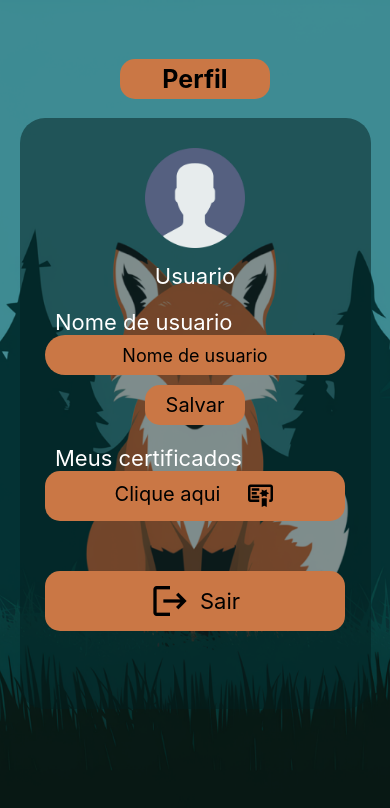
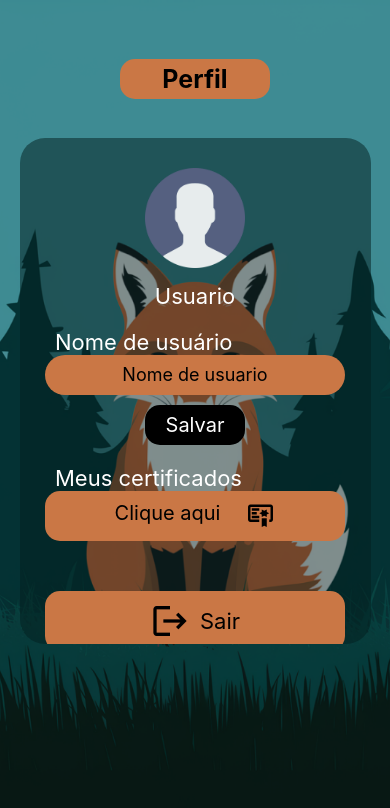
Before and after one commit to kirakman/CyberFox, a React Native app: screen /Perfil in a window 390 px wide. Shown: the top 808 px of the page. Built offline with nearby package versions, Linux system fonts and the light colour scheme.

Commit message:
Perfil screen done

```diff
--- a/components/botaoCertificado/BotaoCertificado.js
+++ b/components/botaoCertificado/BotaoCertificado.js
@@ -1,10 +1,14 @@
 import React from "react";
 import { StyleSheet, Text, TouchableOpacity } from "react-native";
 import { MaterialCommunityIcons } from '@expo/vector-icons';
+import { useNavigation } from "@react-navigation/native";
 
 const BotaoCertificado = ()=>{
+
+    const navigation = useNavigation();
+
     return(
-        <TouchableOpacity style={styles.emitiCertificado}>
+        <TouchableOpacity style={styles.emitiCertificado} onPress={() => navigation.navigate('Certificados')}>
             <Text style ={styles.textoBotaoCertificado}>Clique aqui</Text>
             <MaterialCommunityIcons name="certificate-outline" size={30} color="black" />
         </TouchableOpacity>
--- a/screens/Perfil.js
+++ b/screens/Perfil.js
@@ -1,5 +1,5 @@
 import React, { useEffect, useState } from "react";
-import {Image, ImageBackground, SafeAreaView, StyleSheet, Text, TextInput, TouchableOpacity, View } from "react-native";
+import {Image, ImageBackground, SafeAreaView, StyleSheet, Text, TextInput, TouchableOpacity, View, Alert } from "react-native";
 import IndicadoTela from "../components/indicadorTela/IndicadorTela";
 import BotaoCertificado from "../components/botaoCertificado/BotaoCertificado";
 import BotaoSair from "../components/botaoSair/BotaoSair";
@@ -25,18 +25,17 @@ const Perfil = ()=>{
       }
      }
 
-     const atualizarNome = async () => {
+    const atualizarNome = async () => {
       const userToken = await AsyncStorage.getItem('userToken');
       await AsyncStorage.setItem(`userName_${userToken}`, novoNome);
       setNomeUsuario(novoNome);
-
-
-      // Após a atualização do nome de usuário, navegue de volta para a HomePage
-      //navigation.navigate('Perfil');
-
-
-      navigation.navigate('HomePage');
-    }
+      Alert.alert(
+          "Sucesso!",
+          "Nome de usuário atualizado com sucesso!",
+          [{ text: "OK", onPress: () => navigation.navigate('HomePage') }],
+          { cancelable: false }
+      );
+  }
 
     const logout = async () => {
       await AsyncStorage.removeItem('userToken'); //limpa o estado de logado
@@ -68,7 +67,7 @@ const Perfil = ()=>{
                 marginBottom: 20,
               }}
             >
-              <Text style = {styles.textoInput}>Nome de usuario</Text>
+              <Text style = {styles.textoInput}>Nome de usuário</Text>
               <TextInput
                 style={styles.inputTexto}
                 placeholder="Nome de usuario"
@@ -129,9 +128,9 @@ const styles = StyleSheet.create({
   },
   containerPerfil: {
     backgroundColor: "rgba(2, 30, 31, 0.5)",
-    height: "70%",
+    height: "60%",
     width: "90%",
-    marginTop: "5%",
+    marginTop: "10%",
     borderRadius: 25,
     overflow: "hidden",
     alignItems: "center",
@@ -146,7 +145,6 @@ const styles = StyleSheet.create({
   nomeUsuario: {
     color: "#FFFFFF",
     fontSize: 22,
-    // fontWeight: "500",
   },
   inputTexto: {
     backgroundColor: "#CA7745",
@@ -155,8 +153,7 @@ const styles = StyleSheet.create({
     marginTop: 0,
     borderRadius: 20,
     padding: 10,
-    // justifyContent: "center",
-    // alignItems:  "center",
+
     textAlign: "center",
     color: "#FFFFFF",
     fontSize: 18
@@ -169,7 +166,7 @@ const styles = StyleSheet.create({
   botaoSalvar: {
     height: 40,
     width: 100,
-    backgroundColor: "#CA7745",
+    backgroundColor: "#000000",
     justifyContent: "center",
     alignItems: "center",
     borderRadius: 15,
@@ -177,13 +174,11 @@ const styles = StyleSheet.create({
   },
   nomeBotaoSalvar:{
     fontSize: 20,
-    color: "#000000",
-    // fontWeight: "500"
+    color: "#FFFFFF",
   },
   textoInput:{
     color: "#FFFFFF",
     fontSize: 22,
-    // fontWeight: 400,
     marginLeft: 10
   },
 
```
